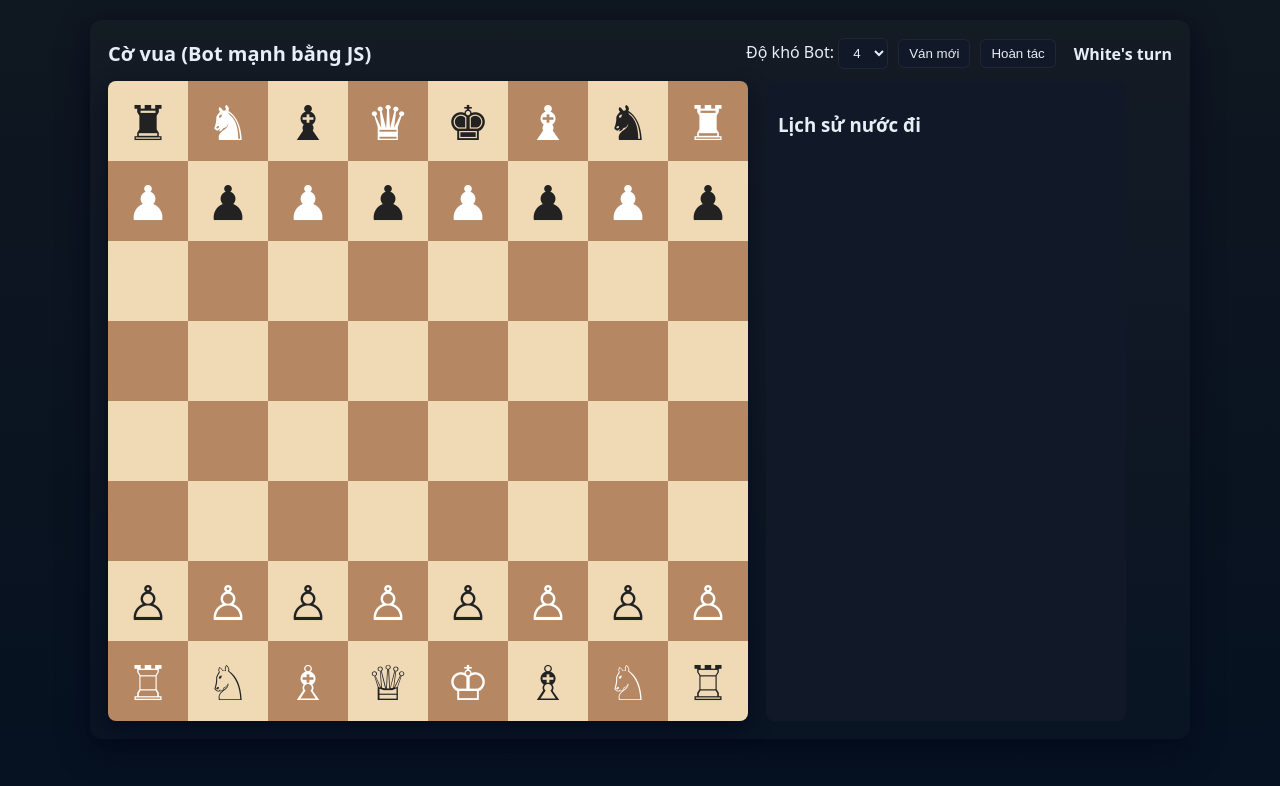
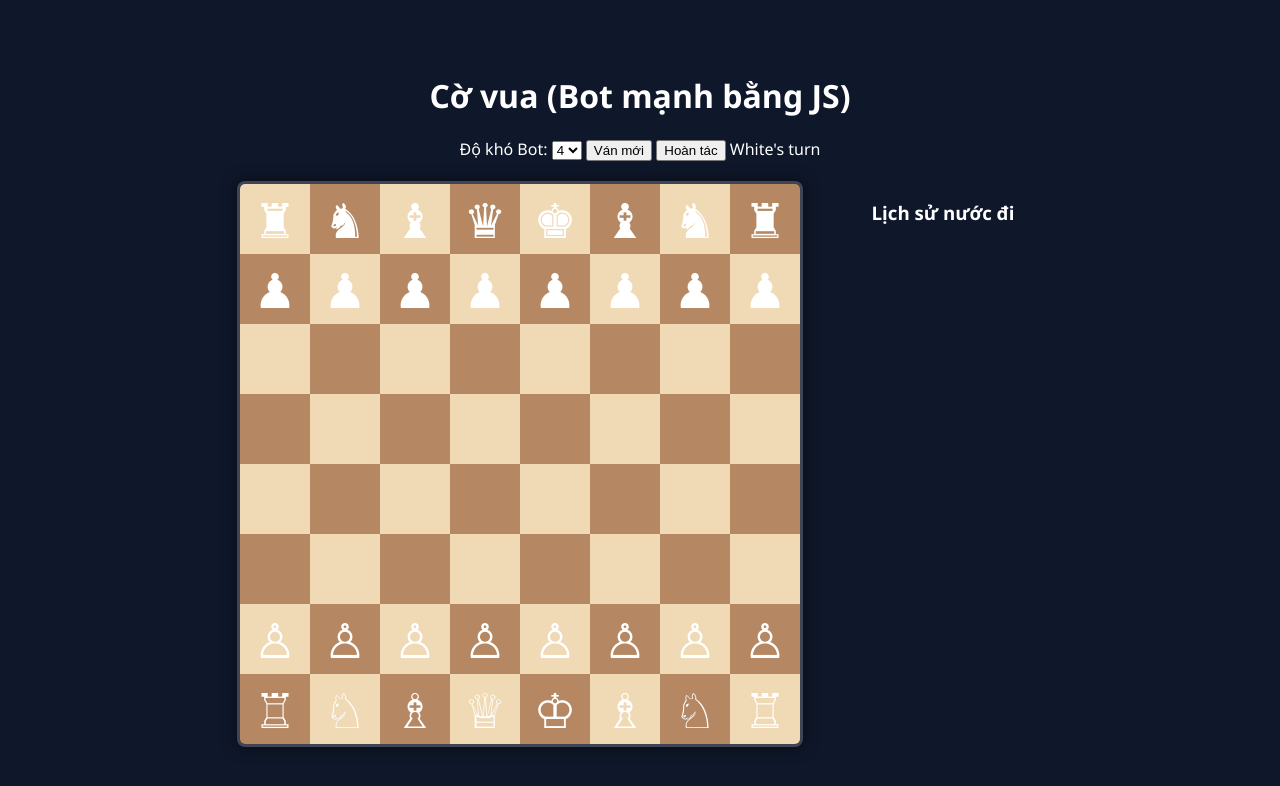
Before and after one commit to Hyakjbw/covua, a plain HTML site: page index.html in a window 1280 px wide. Drawn offline with Linux system fonts and the light colour scheme.

Commit message:
Update style.css

```diff
--- a/style.css
+++ b/style.css
@@ -1,92 +1,89 @@
-:root{
-  --light:#f0d9b5;
-  --dark:#b58863;
-  --accent:#2b90d9;
-  --bg:#0f1720;
-  --panel:#111827;
-  --glass: rgba(255,255,255,0.05);
+/* Nền tổng thể */
+body {
+  margin: 0;
+  font-family: 'Segoe UI', sans-serif;
+  background: #0f172a;
+  color: #fff;
+  display: flex;
+  justify-content: center;
+  align-items: center;
+  min-height: 100vh;
 }
 
-*{box-sizing:border-box}
-html,body{height:100%}
-body{
-  margin:0;
-  font-family:system-ui, -apple-system, Roboto, "Segoe UI", "Helvetica Neue", Arial;
-  background: linear-gradient(180deg,var(--bg), #061121);
-  color: #e6eef6;
-  padding:20px;
+/* Bố cục chính */
+.container {
+  max-width: 1100px;
+  width: 95%;
+  display: flex;
+  flex-direction: column;
+  align-items: center;
 }
 
-.container{
-  max-width:1100px;
-  margin:0 auto;
-  background: linear-gradient(180deg, rgba(255,255,255,0.02), rgba(255,255,255,0.01));
-  border-radius:12px;
-  padding:18px;
-  box-shadow: 0 10px 30px rgba(2,6,23,0.6);
+/* Header */
+header {
+  text-align: center;
+  margin-bottom: 20px;
 }
 
-header{display:flex;align-items:center;justify-content:space-between;margin-bottom:12px}
-header h1{font-size:20px;margin:0}
-.controls{display:flex;align-items:center;gap:10px}
-.controls select, .controls button{padding:6px 10px;border-radius:6px;border:1px solid rgba(255,255,255,0.06);background:var(--panel);color:inherit}
-#status{margin-left:8px;font-weight:600}
-
-main{display:flex;gap:18px}
-.board{
-  width:640px;
-  height:640px;
-  display:grid;
-  grid-template-columns: repeat(8,1fr);
-  grid-template-rows: repeat(8,1fr);
-  border-radius:8px;
-  overflow:hidden;
-  box-shadow: 0 8px 20px rgba(2,6,23,0.6);
-  user-select:none;
-  touch-action:none;
+/* Bố trí phần main */
+main {
+  display: flex;
+  justify-content: center;
+  align-items: flex-start;
+  gap: 40px;
 }
 
-.square{
-  width:100%;
-  height:100%;
-  display:flex;
-  align-items:center;
-  justify-content:center;
-  font-size:44px;
-  cursor:pointer;
-  position:relative;
+/* Bàn cờ */
+.board {
+  display: grid;
+  grid-template-columns: repeat(8, 70px);
+  grid-template-rows: repeat(8, 70px);
+  border: 3px solid #ffffff33;
+  border-radius: 8px;
+  overflow: hidden;
+  box-shadow: 0 0 15px #0008;
 }
 
-.square.light{background:var(--light); color:#222;}
-.square.dark{background:var(--dark); color:#fff;}
-
-.square .hint{
-  position:absolute;
-  width:30%;
-  height:30%;
-  border-radius:50%;
-  background:rgba(46, 204, 113,0.85);
-  opacity:0.9;
+/* Ô cờ */
+.square {
+  display: flex;
+  justify-content: center;
+  align-items: center;
+  font-size: 38px;
+  cursor: pointer;
 }
 
-.square.selected{outline:4px solid rgba(43,144,217,0.55); z-index:3}
-.square.captureHint::after{
-  content:"";
-  position:absolute;
-  inset:12%;
-  border-radius:8px;
-  background:rgba(255,0,0,0.12);
-  box-shadow: inset 0 0 0 2px rgba(255,0,0,0.16);
+.light {
+  background: #f0d9b5;
 }
 
-.sidebar{
-  width:360px;
-  background:var(--panel);
-  padding:12px;
-  border-radius:8px;
-  height:640px;
-  overflow:auto;
+.dark {
+  background: #b58863;
 }
 
-.movelist{padding-left:18px;margin-top:0}
-footer{margin-top:12px;text-align:center;color:rgba(255,255,255,0.6)}
+/* Sidebar */
+.sidebar {
+  width: 200px;
+}
+
+.sidebar h3 {
+  text-align: center;
+  margin-bottom: 10px;
+}
+
+#movelist {
+  font-size: 14px;
+  padding-left: 20px;
+}
+
+/* Responsive */
+@media (max-width: 800px) {
+  main {
+    flex-direction: column;
+    align-items: center;
+  }
+  .board {
+    grid-template-columns: repeat(8, 45px);
+    grid-template-rows: repeat(8, 45px);
+  }
+}
```
